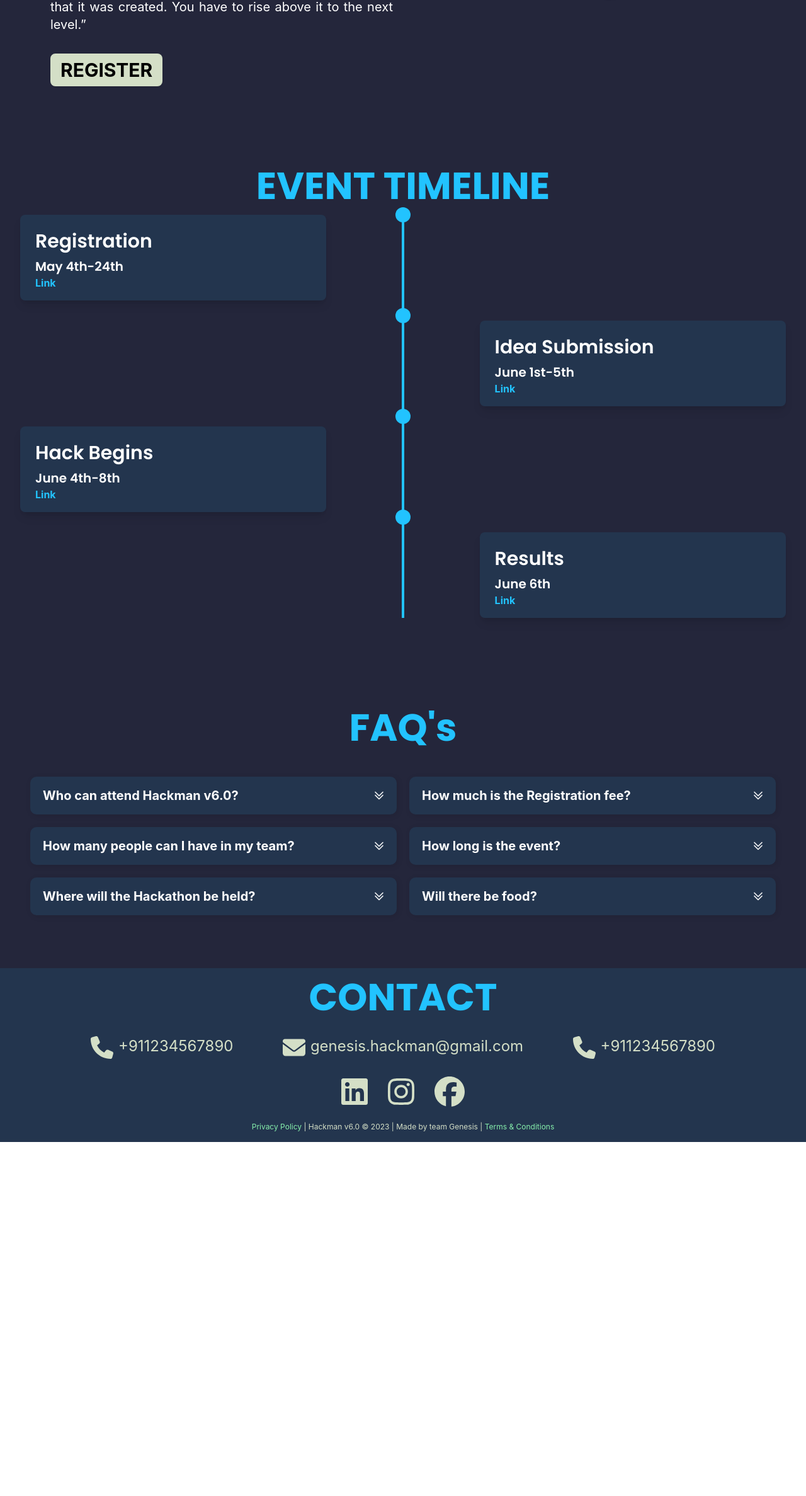
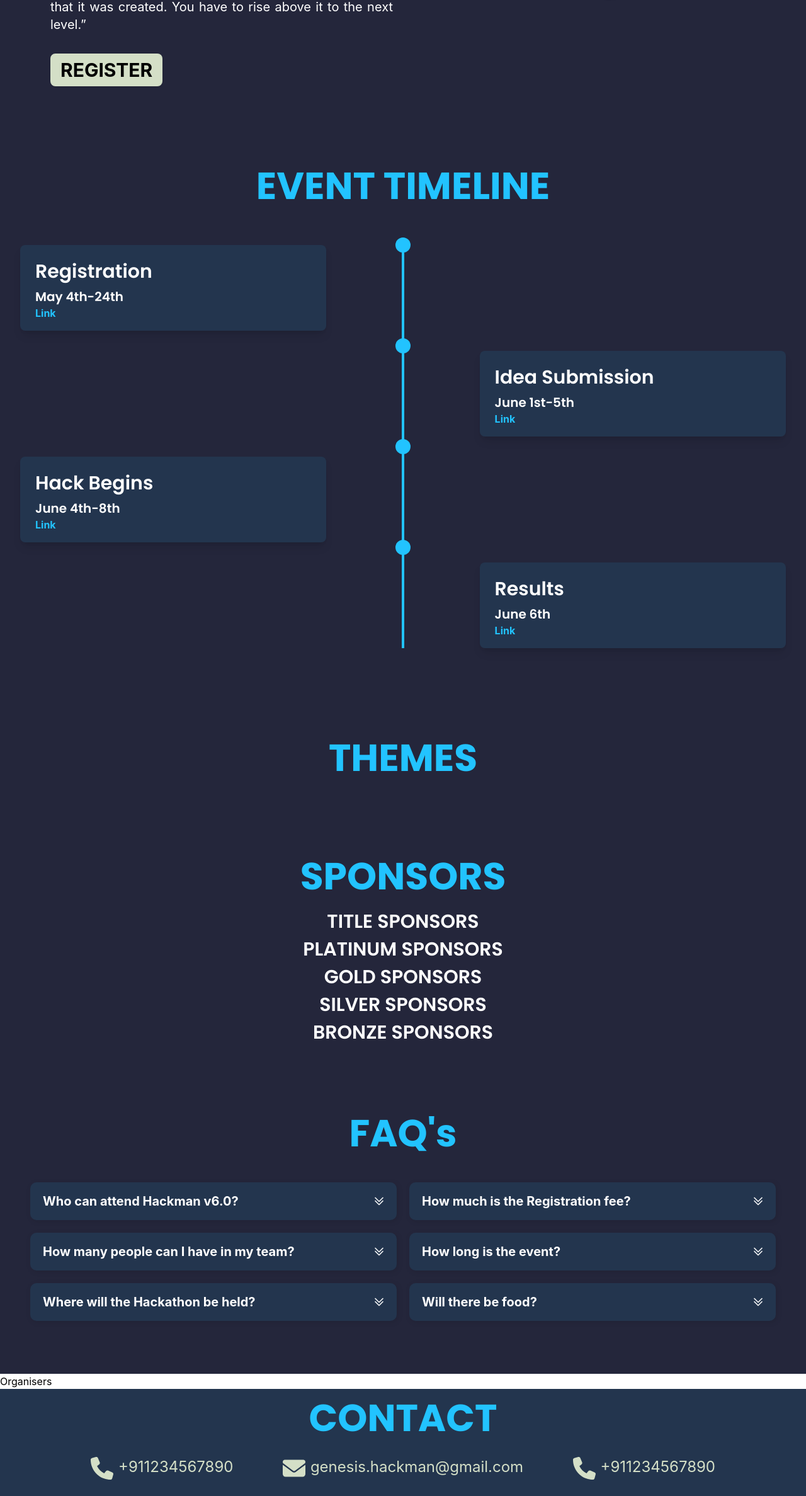
Before and after one commit to Genesis-ISE-DSCE/hackmanv6, a React (Create React App) app in the folder frontend/: page / in a window 1280 px wide. Shown: the part 2245-4620 px from the top of the page at 63% size. Before the commit the page ends 4058 px from the top, so only its background shows below. Built offline with nearby package versions, Linux system fonts and the light colour scheme.

Commit message:
Netlify builds

```diff
--- a/frontend/src/components/About.jsx
+++ b/frontend/src/components/About.jsx
@@ -16,7 +16,7 @@ function About() {
                 </div>
             </div>
             <div className="lg:w-1/2 lg:flex lg:items-center lg:justify-center md:w-1/2 md:flex md:items-center md:justify-center flex items-center">
-                <img className="lg:w-[40%] md:w-[50%]" src={eva_bg} alt="Registration eva" />
+                <img className="lg:block lg:w-[40%] md:w-[50%] hidden" src={eva_bg} alt="Registration eva" />
             </div>
         </div>
     );
--- a/frontend/src/components/Faq.jsx
+++ b/frontend/src/components/Faq.jsx
@@ -51,7 +51,7 @@ const Faq = () => {
         <div key={index} className="faq-question">
           <button onClick={() => toggleExpand(index)} className="faq-question-button">
             {faq.question}
-            <img className="w-4" src={dropdown} alt="Drop down" />
+            <img className="w-4 ml-2" src={dropdown} alt="Drop down" />
             {expanded[index]}
           </button>
           {expanded[index] && <p className="faq-answer">{faq.answer}</p>}
--- a/frontend/src/components/Timeline.jsx
+++ b/frontend/src/components/Timeline.jsx
@@ -26,7 +26,7 @@ const Timeline = () => {
 
   return (
     <div className="mx-auto px-4 sm:px-6 lg:px-8 bg-[#24263B] pt-12 pb-16">
-      <h1 className="lg:text-6xl lg:pb-4 md:text-4xl md:pb-4 text-[#22C3FF] pb-4 text-center font-poppins font-bold text-3xl">EVENT TIMELINE</h1>
+      <h1 className="lg:text-6xl lg:pb-16 md:text-4xl md:pb-6 text-[#22C3FF] pb-4 text-center font-poppins font-bold text-3xl">EVENT TIMELINE</h1>
       <div className="relative">
         {/* Vertical line */}
         <div className="absolute h-full border-2 border-[#22C3FF] left-1/2 transform -translate-x-1/2 hidden lg:block"></div>
@@ -39,20 +39,12 @@ const Timeline = () => {
 
         {/* Event boxes */}
         {events.map((event, index) => (
-          <div
-            key={index}
-            className={`${
-              index % 2 === 0 ? "lg:mr-auto" : "lg:ml-auto"
-            } mb-8 rounded-lg shadow-lg bg-[#23354E] lg:w-2/5 ml-50`}
-          >
+          <div key={index} className={`${index % 2 === 0 ? "lg:mr-auto" : "lg:ml-auto"} mb-8 rounded-lg shadow-lg bg-[#23354E] lg:w-2/5 ml-50`}>
             <div className="relative px-6 py-4">
 
               <p className="lg:text-3xl lg:pt-2 md:text-2xl md:pt-2 text-[#ffffff] pt-2 text-lg font-poppins font-semibold">{event.title}</p>
               <p className="lg:text-xl lg:pt-2 md:text-0.5xl md:pt-2 text-[#ffffff] pt-2 text-lg font-poppins font-semibold">{event.date}</p>
-              <a
-                href={event.link}
-                className="lg:text-0.5xl md:text-0.25xl font-bold mb-8 text-center justify-center text-1xl text-[#22C3FF] hover:text-[#24263B]"
-              >
+              <a href={event.link} className="lg:text-0.5xl md:text-0.25xl font-bold mb-8 text-center justify-center text-1xl text-[#22C3FF] hover:text-[#D4DFC7]">
                 Link
               </a>
             </div>
--- a/frontend/src/pages/LandingPage.js
+++ b/frontend/src/pages/LandingPage.js
@@ -25,10 +25,10 @@ function LandingPage() {
       <Counter initialCountdown={initialCountdown} />
       <About />
       <Timeline />
-      {/* <Themes /> */}
-      {/* <Sponsors /> */}
+      <Themes />
+      <Sponsors />
       <Faq />
-      {/* <Organisers /> */}
+      <Organisers />
       <Footer />
     </div>
   );
```
